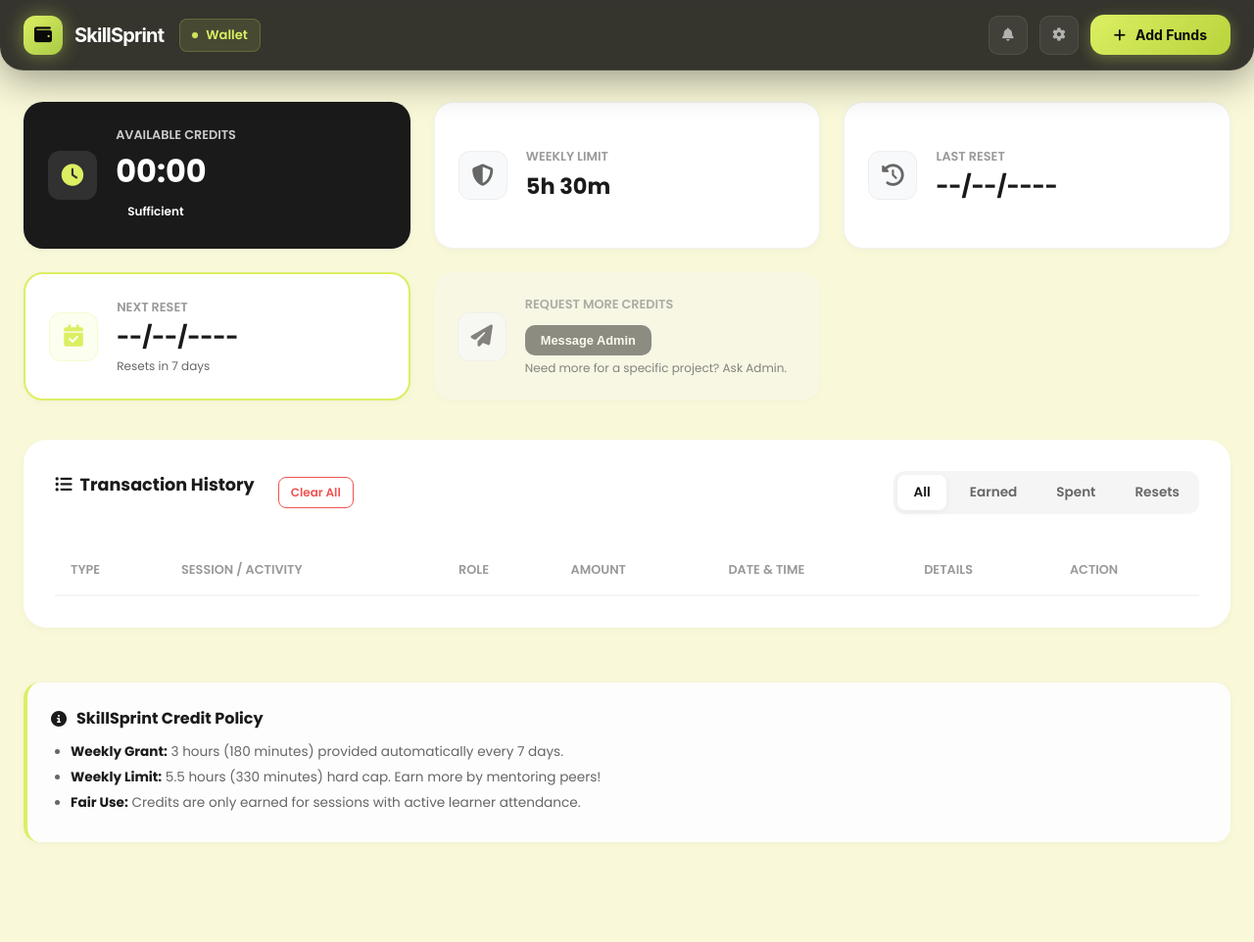
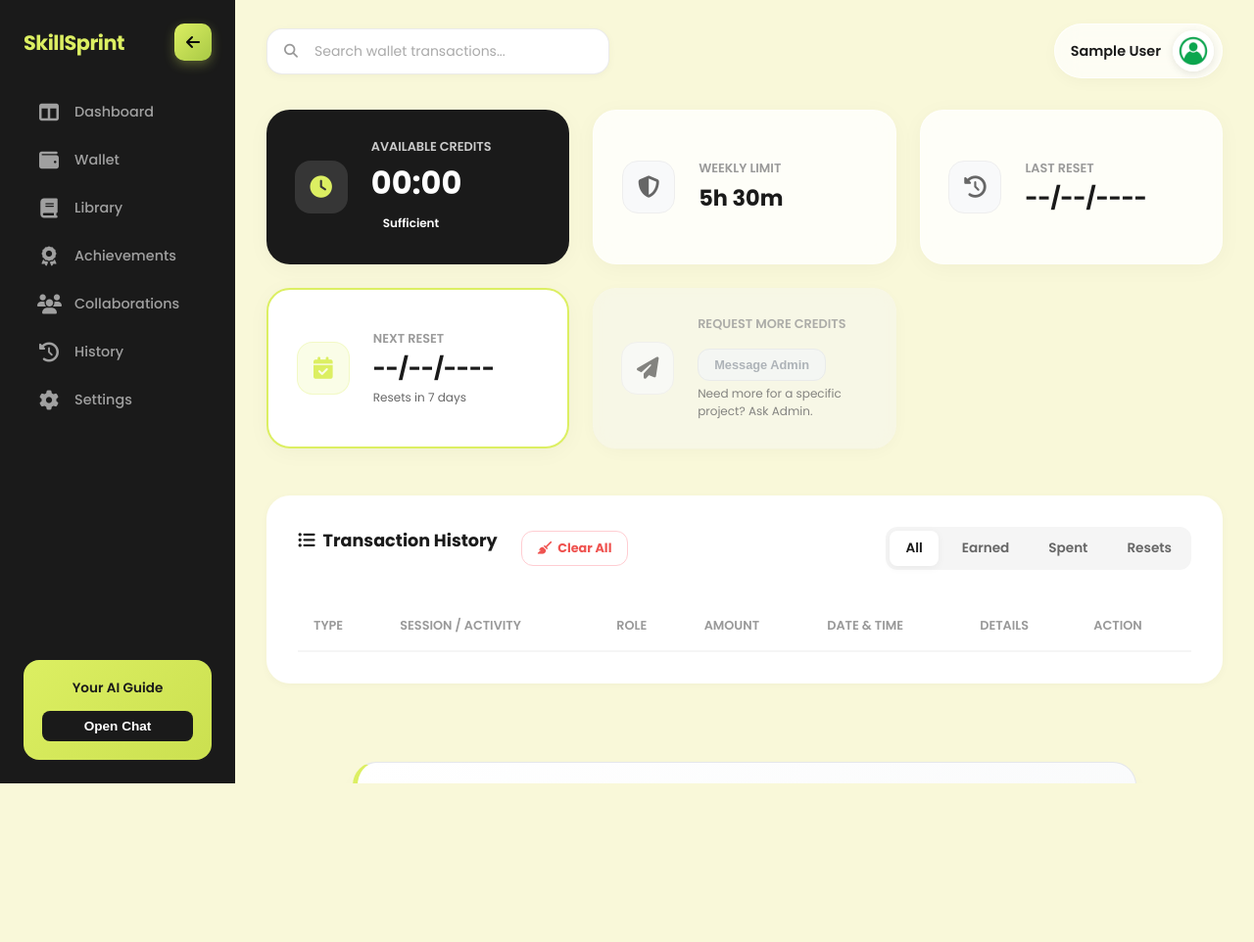
Before and after one commit to SkillSprint-Devs/SkillSprint-Platform, a website: page frontend/wallet.html in a window 1280 px wide. Shown: the whole page at 98% size. After the commit the page ends 800 px from the top, so only its background shows below. Drawn offline with Linux system fonts and the light colour scheme; no server answers; sample sign-in values are in the browser's storage.

Commit message:
Finalized Wallet Layout: Sidebar re-integration and inner-centering with equal margins

```diff
--- a/frontend/assets/css/wallet-extra.css
+++ b/frontend/assets/css/wallet-extra.css
@@ -49,14 +49,15 @@
   border: 2px solid var(--accent);
 }
 
-.wallet-focused-container {
+.wallet-layout {
   width: 100%;
-  max-width: 1400px;
-  margin: 32px auto 0;
-  /* Standardized top margin */
-  padding: 0 24px 3rem;
-  min-height: calc(100vh - 120px);
-  animation: fadeIn 0.5s ease-out;
+  max-width: 1100px;
+  margin: 0 auto; /* Centering within the main-content area */
+  display: flex;
+  flex-direction: column;
+  gap: 3rem;
+  padding: 0 0 50px;
+  animation: fadeIn 0.8s cubic-bezier(0.16, 1, 0.3, 1);
 }
 
 @keyframes fadeIn {
@@ -64,18 +65,10 @@
     opacity: 0;
     transform: translateY(10px);
   }
-
   to {
     opacity: 1;
     transform: translateY(0);
   }
-}
-
-.wallet-layout {
-  display: flex;
-  flex-direction: column;
-  gap: 2.5rem;
-  padding-bottom: 4rem;
 }
 
 .wallet-overview-grid {
@@ -85,55 +78,63 @@
 }
 
 .overview-card {
-  background: #fff;
-  border-radius: 20px;
-  padding: 1.5rem;
-  box-shadow: var(--shadow-sm);
+  background: rgba(255, 255, 255, 0.8);
+  backdrop-filter: blur(10px);
+  border-radius: 24px;
+  padding: 1.8rem;
+  box-shadow: 0 4px 24px -1px rgba(0, 0, 0, 0.04);
   display: flex;
   align-items: center;
-  gap: 1.2rem;
-  border: 1px solid rgba(0, 0, 0, 0.05);
-  transition: var(--transition);
+  gap: 1.5rem;
+  border: 1px solid rgba(255, 255, 255, 0.5);
+  transition: all 0.3s cubic-bezier(0.4, 0, 0.2, 1);
 }
 
 .overview-card:hover {
-  transform: translateY(-5px);
-  box-shadow: var(--shadow-md);
+  transform: translateY(-8px);
+  box-shadow: 0 20px 40px -12px rgba(0, 0, 0, 0.08);
 }
 
 .overview-card.primary {
   background: var(--sidebar-bg);
-  color: var(--text-light);
+  color: #fff;
+  border: none;
 }
 
 .overview-card.highlight {
   border: 2px solid var(--accent);
+  background: #fff;
 }
 
 .card-icon {
-  width: 50px;
-  height: 50px;
+  width: 54px; /* Slightly larger */
+  height: 54px;
   background: #f8f9fa;
   border: 1px solid #eee;
-  border-radius: 12px;
+  border-radius: 16px; /* Squircle feel */
   display: flex;
   align-items: center;
   justify-content: center;
   font-size: 1.4rem;
   color: #666;
   flex-shrink: 0;
+  transition: transform 0.3s cubic-bezier(0.34, 1.56, 0.64, 1);
+}
+
+.overview-card:hover .card-icon {
+  transform: scale(1.1) rotate(5deg);
 }
 
 .primary .card-icon {
-  background: rgba(255, 255, 255, 0.1);
+  background: rgba(255, 255, 255, 0.12);
   border: none;
   color: var(--accent);
 }
 
 .highlight .card-icon {
-  background: rgba(220, 239, 98, 0.1);
+  background: rgba(220, 239, 98, 0.15);
   color: var(--accent);
-  border-color: rgba(220, 239, 98, 0.2);
+  border-color: rgba(220, 239, 98, 0.25);
 }
 
 .card-data .label {
@@ -351,34 +352,45 @@
 }
 
 .overview-card.action-card .request-btn {
-  background: var(--sidebar-bg);
-  color: #fff;
-  border: none;
+  background: #f1f5f9;
+  color: #94a3b8;
+  border: 1px solid #e2e8f0;
   padding: 8px 16px;
-  border-radius: 10px;
+  border-radius: 12px;
   font-size: 0.8rem;
-  font-weight: 600;
-  margin-top: 8px;
+  font-weight: 700;
+  margin-top: 12px;
   cursor: not-allowed;
-  opacity: 0.6;
+  transition: all 0.2s;
+}
+
+.overview-card.action-card:hover .request-btn {
+  background: #fff;
+  border-color: var(--accent);
+  color: var(--sidebar-bg);
 }
 
 .overview-card.action-card:hover {
   border-color: var(--accent);
-  background: #fff;
+  background: rgba(220, 239, 98, 0.05);
 }
 
 /* Wallet Policy Note */
 .wallet-policy-note {
-  margin-top: 1rem;
+  margin-top: 2rem;
+  display: flex;
+  justify-content: center;
 }
 
 .policy-card {
-  background: #fdfdfd;
-  border-left: 4px solid var(--accent);
-  padding: 1.5rem;
-  border-radius: 16px;
-  box-shadow: var(--shadow-sm);
+  background: linear-gradient(135deg, #ffffff 0%, #f9fafb 100%);
+  border: 1px solid #e5e7eb;
+  border-left: 5px solid var(--accent);
+  padding: 2rem;
+  border-radius: 24px;
+  box-shadow: 0 10px 30px rgba(0, 0, 0, 0.02);
+  max-width: 800px;
+  width: 100%;
 }
 
 .policy-card h4 {
@@ -421,21 +433,30 @@
 
 .clear-history-btn {
   background: transparent;
-  border: 1px solid #ef5350;
+  border: 1.5px solid #ffcdd2;
   color: #ef5350;
-  padding: 6px 12px;
-  border-radius: 8px;
+  padding: 8px 16px;
+  border-radius: 12px;
   font-family: inherit;
-  font-size: 0.75rem;
-  font-weight: 600;
+  font-size: 0.8rem;
+  font-weight: 700;
   cursor: pointer;
-  transition: var(--transition);
+  transition: all 0.2s ease;
+  display: flex;
+  align-items: center;
+  gap: 6px;
 }
 
 .clear-history-btn:hover {
   background: #ef5350;
   color: #fff;
-  box-shadow: 0 4px 10px rgba(239, 83, 80, 0.2);
+  border-color: #ef5350;
+  box-shadow: 0 8px 20px rgba(239, 83, 80, 0.25);
+  transform: translateY(-2px);
+}
+
+.clear-history-btn:active {
+  transform: translateY(0);
 }
 
 /* Row Action */
--- a/frontend/wallet.html
+++ b/frontend/wallet.html
@@ -18,20 +18,72 @@
 </head>
 
 <body>
-  <div id="navbar-placeholder"></div>
+  <div class="dashboard-container">
+    <!-- SIDEBAR (Standard SkillSprint Sidebar) -->
+    <aside class="sidebar" id="sidebar">
+      <div>
+        <div class="sidebar-header">
+          <div class="logo">SkillSprint</div>
+          <button class="toggle-sidebar-btn" id="toggleSidebar">
+            <i class="fa-solid fa-arrow-left"></i>
+          </button>
+        </div>
 
-  <style>
-    body {
-      background: var(--base-bg);
-      min-height: 100vh;
-      height: auto;
-      overflow-y: auto;
-      overflow-x: hidden;
-    }
-  </style>
+        <nav class="menu">
+          <a href="dashboard.html">
+            <i class="fa-solid fa-table-columns"></i>
+            <span class="label">Dashboard</span>
+          </a>
+          <a href="wallet.html" class="active">
+            <i class="fa-solid fa-wallet"></i>
+            <span class="label">Wallet</span>
+          </a>
+          <a href="library.html">
+            <i class="fa-solid fa-book"></i>
+            <span class="label">Library</span>
+          </a>
+          <a href="achievements.html">
+            <i class="fa-solid fa-award"></i>
+            <span class="label">Achievements</span>
+          </a>
+          <a href="collaborations.html">
+            <i class="fa-solid fa-users"></i>
+            <span class="label">Collaborations</span>
+          </a>
+          <a href="live-history.html">
+            <i class="fa-solid fa-clock-rotate-left"></i>
+            <span class="label">History</span>
+          </a>
+          <a href="settings.html">
+            <i class="fa-solid fa-gear"></i>
+            <span class="label">Settings</span>
+          </a>
+        </nav>
+      </div>
 
-  <main class="wallet-focused-container">
-    <div class="wallet-layout">
+      <div class="ai-guide" id="aiGuide">
+        <p>Your AI Guide</p>
+        <button type="button">Open Chat</button>
+      </div>
+    </aside>
+
+    <!-- MAIN CONTENT -->
+    <main class="main-content">
+      <!-- Top Nav (Integrated SS Navbar) -->
+      <header class="top-nav">
+        <div class="search-bar">
+          <i class="fa-solid fa-magnifying-glass search-icon"></i>
+          <input type="text" placeholder="Search wallet transactions..." />
+        </div>
+
+        <div class="profile" id="userProfile"
+          onclick="window.location.href='profile.html';">
+          <span id="usernameTop" style="font-weight: 600; font-size: 0.9rem;">&nbsp;</span>
+          <img src="assets/images/user-avatar.png" alt="User avatar" id="profileAvatar" />
+        </div>
+      </header>
+
+      <div class="wallet-layout">
       <!-- TOP SECTION: OVERVIEW -->
       <section class="wallet-overview-grid">
         <div class="overview-card primary">
@@ -84,7 +136,9 @@
         <div class="section-header">
           <div class="header-main">
             <h3><i class="fa-solid fa-list-ul"></i> Transaction History</h3>
-            <button class="clear-history-btn" id="clearHistoryBtn">Clear All</button>
+            <button class="clear-history-btn" id="clearHistoryBtn">
+              <i class="fa-solid fa-broom"></i> Clear All
+            </button>
           </div>
           <div class="filter-actions">
             <button class="filter-btn active" data-filter="all">All</button>
@@ -129,9 +183,8 @@
           </ul>
         </div>
       </section>
-    </div>
-  </main>
-  </div>
+    </main> <!-- end main-content -->
+  </div> <!-- end dashboard-container -->
 
   <div id="toast-container"></div>
 
@@ -139,25 +192,27 @@
   <script src="js/config.js"></script>
   <script src="js/toast.js"></script>
   <script src="js/error-tracking.js"></script>
-  <script src="js/navbar-loader.js"></script>
   <script>
+    // Simplified Dashboard-style script for Sidebar toggle
     document.addEventListener('DOMContentLoaded', () => {
-      initNavbar({
-        activePage: 'Wallet',
-        contextIcon: 'fa-wallet',
-        backUrl: 'dashboard.html',
-        showSearch: false,
-        primaryAction: {
-          show: true,
-          label: 'Add Funds',
-          icon: 'fa-plus',
-          onClick: () => showToast("Payment gateway opens in a new tab.", "info")
-        }
-      });
+      const toggle = document.getElementById('toggleSidebar');
+      const sidebar = document.getElementById('sidebar');
+      if (toggle && sidebar) {
+        toggle.addEventListener('click', () => {
+          sidebar.classList.toggle('collapsed');
+          const icon = toggle.querySelector('i');
+          if (sidebar.classList.contains('collapsed')) {
+            icon.classList.replace('fa-arrow-left', 'fa-arrow-right');
+          } else {
+            icon.classList.replace('fa-arrow-right', 'fa-arrow-left');
+          }
+        });
+      }
     });
   </script>
   <script src="js/custom-dialog.js"></script>
   <script src="js/wallet.js"></script>
+  <script src="js/global-auth.js"></script>
 </body>
 
 </html>
```
